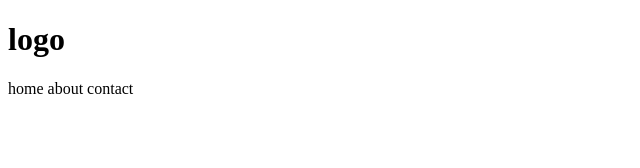
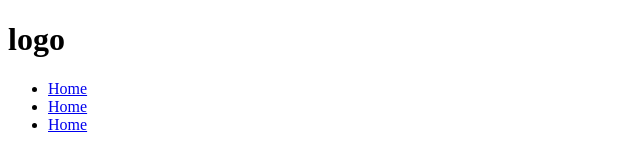
Before and after one commit to mariam58/my-git-project, a plain HTML site: page index.html in a window 1280 px wide. Shown: the whole page, without its empty margins (0-640 px from the left). Drawn offline with Linux system fonts and the light colour scheme.

Commit message:
finish header

```diff
--- a/index.html
+++ b/index.html
@@ -11,7 +11,18 @@
   <body>
     <header>
         <h1>logo</h1>
-        <nav>home about contact</nav>
+        <nav>
+        <ul>
+          <li>
+            <a href="#">Home</a>
+          </li>
+          <li>
+            <a href="#">Home</a>
+          </li><li>
+            <a href="#">Home</a>
+          </li>
+        </ul>
+        </nav>
     </header>
   </body>
 </html>
```
